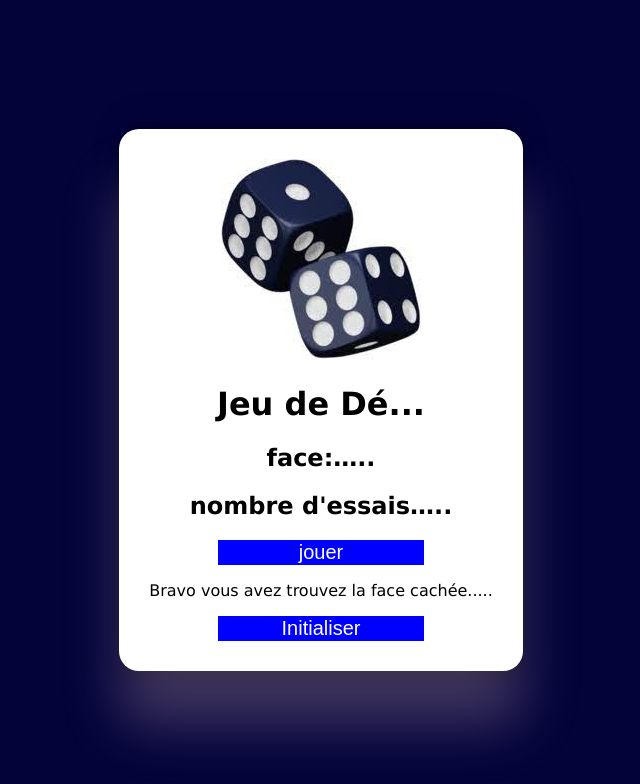
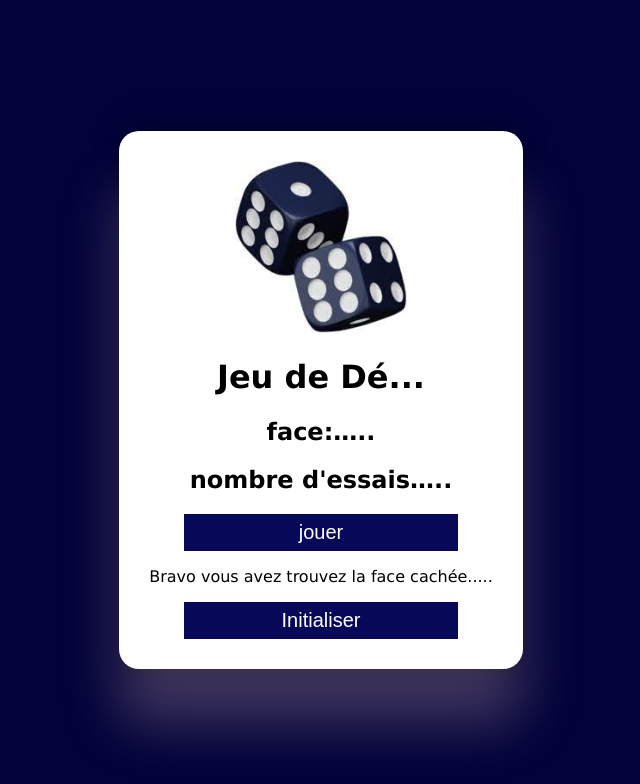
Before and after one commit to lamnaourm/atelier05dev201, a React (Create React App) app: page / in a window 1280 px wide. Shown: the top 784 px of the page, without its empty margins (319-959 px from the left). Built offline with nearby package versions, Linux system fonts and the light colour scheme.

Commit message:
solution

```diff
--- a/src/App.css
+++ b/src/App.css
@@ -15,10 +15,19 @@
   box-shadow: rgba(244, 205, 205, 0.25) 0px 54px 55px, rgba(0, 0, 0, 0.12) 0px -12px 30px, rgba(0, 0, 0, 0.12) 0px 4px 6px, rgba(0, 0, 0, 0.17) 0px 12px 13px, rgba(0, 0, 0, 0.09) 0px -3px 5px;
 }
 
+.jeu img {
+  width: 50%;
+}
+
 .jeu button {
-  background-color: blue;
+  background-color: rgb(8, 8, 88);
   color: white;
   border: none;
   font-size: 20px;
-  width: 60%;
+  width: 80%;
+  padding: 7px;
 }
+
+.jeu button:hover {
+  opacity: 0.75;
+}
```
